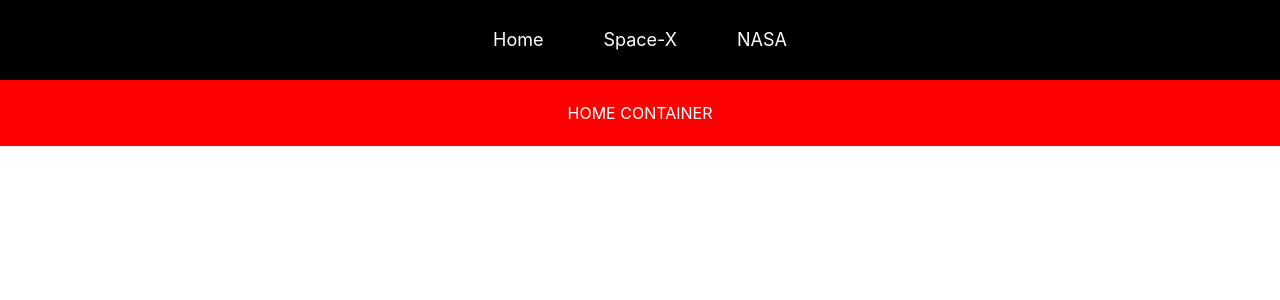
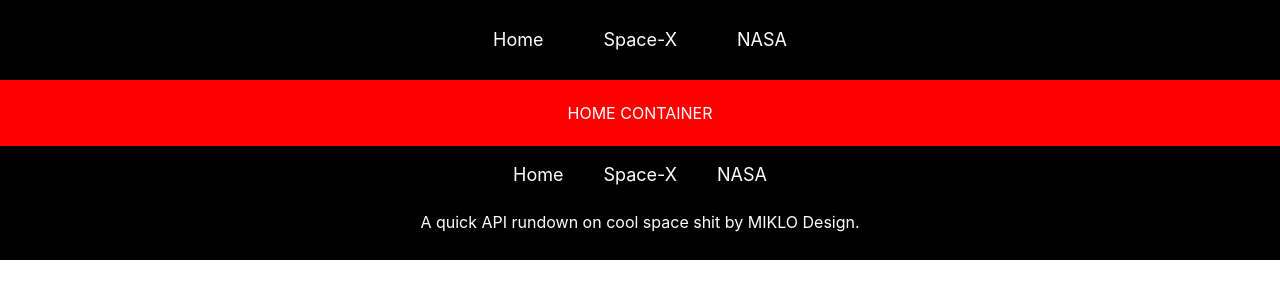
Before and after one commit to miklo88/NASA-API, a React (Create React App) app: page / in a window 1280 px wide. Shown: the top 300 px of the page. Built offline with nearby package versions, Linux system fonts and the light colour scheme.

Commit message:
quick footer established. can hook up the portfolio link to the portfolio blog ya know

```diff
--- a/src/App.js
+++ b/src/App.js
@@ -1,5 +1,6 @@
 import Nav from "./Components/Nav";
 import Router from "./Components/Router";
+import Footer from "./Components/Footer";
 
 import "./App.scss";
 
@@ -9,6 +10,7 @@
     <div className='App'>
       <Nav />
       <Router />
+      <Footer />
     </div>
   );
 }
--- /dev/null
+++ b/src/Components/Footer/Footer.scss
@@ -0,0 +1,30 @@
+.footer-container {
+  display: flex;
+  flex-direction: column;
+  justify-content: center;
+  align-items: center;
+  background-color: black;
+  width: 100%;
+  height: 100%;
+  .link-container {
+    display: flex;
+    flex-direction: row;
+    justify-content: center;
+    align-items: center;
+    padding: 10px;
+    .link {
+      text-decoration: none;
+      color: white;
+      padding: 10px 20px;
+      cursor: pointer;
+      font-size: large;
+      &:hover {
+        text-decoration: underline;
+      }
+    }
+  }
+  .credit {
+    padding: 10px 0px 30px 0px;
+    color: white;
+  }
+}
--- /dev/null
+++ b/src/Components/Footer/index.js
@@ -0,0 +1,26 @@
+import React from "react";
+import { Link } from "react-router-dom";
+import "./Footer.scss";
+export default function Footer() {
+  return (
+    <div className='footer-container'>
+      <div className='link-container'>
+        {/* HOME BUTTON */}
+        <Link className='link' to='/'>
+          Home
+        </Link>
+        {/* SPACE X API */}
+        <Link className='link' to='/spacex'>
+          Space-X
+        </Link>
+        {/* NASA API */}
+        <Link className='link' to='/nasa'>
+          NASA
+        </Link>
+      </div>
+      <p className='credit'>
+        A quick API rundown on cool space shit by MIKLO Design.
+      </p>
+    </div>
+  );
+}
```
Also changed, not shown: 1 other file (tests, documents, lock files or other folders).
